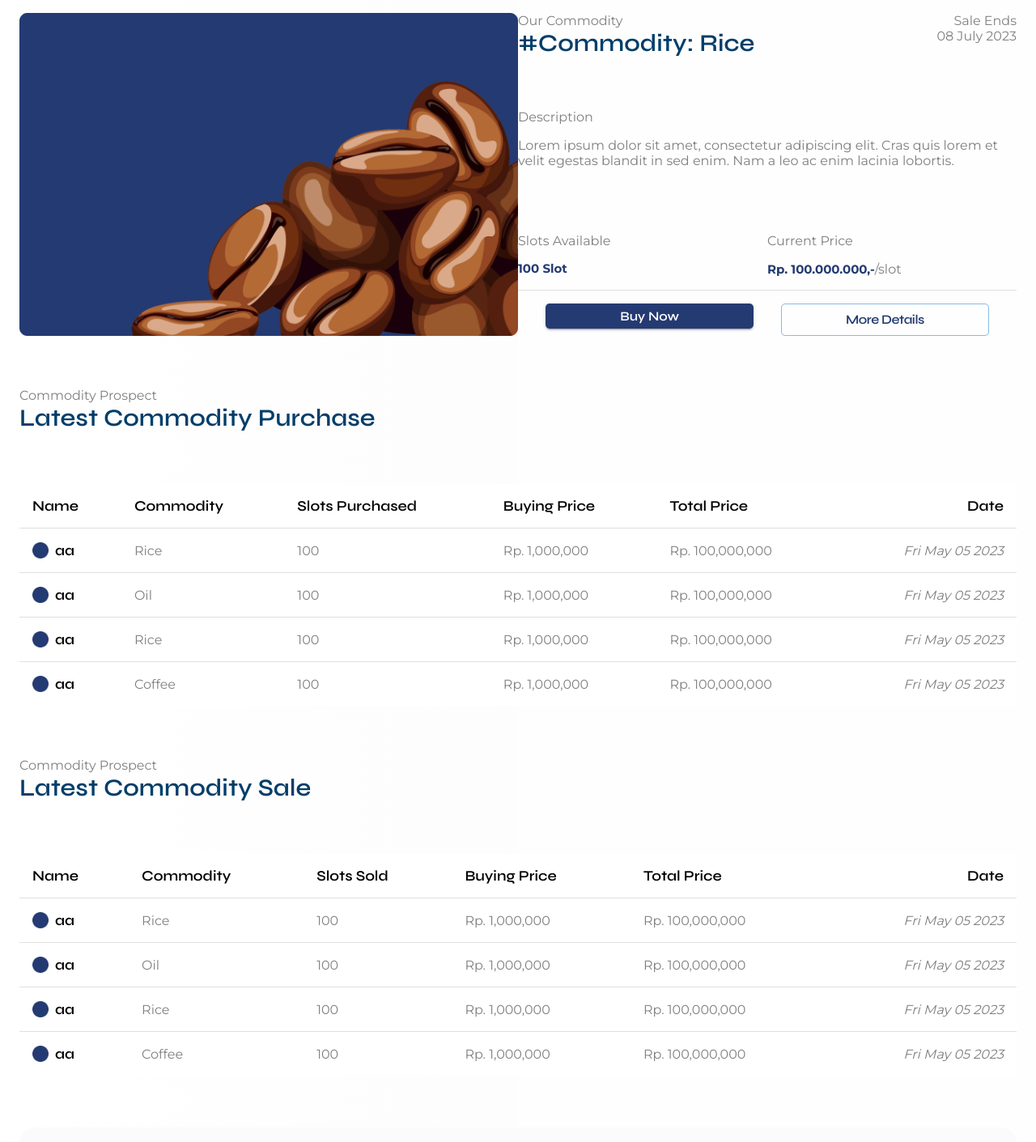
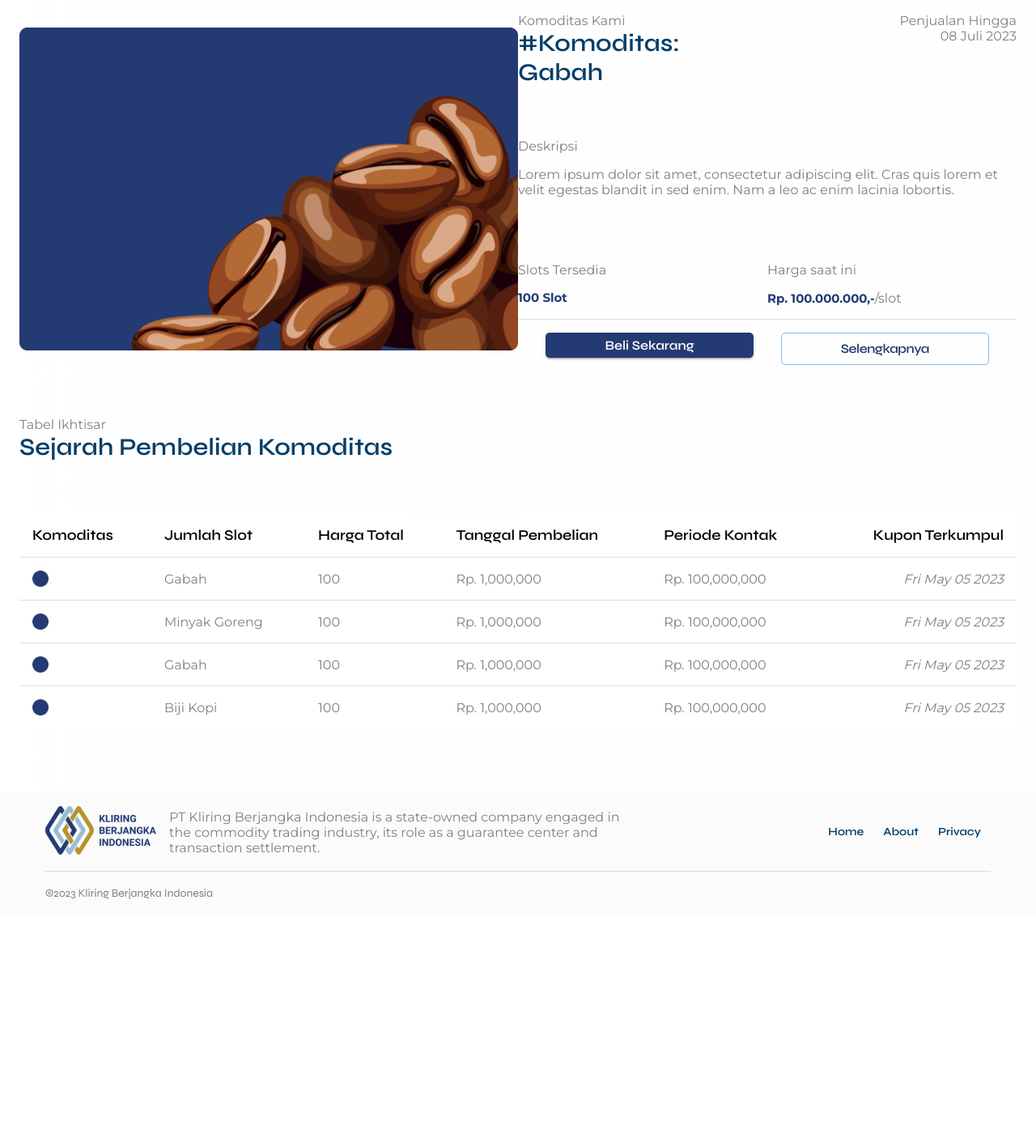
Before and after one commit to xio84/bkn-website, a React (Create React App) app: page /commodity in a window 1280 px wide. Shown: the part 180-1591 px from the top of the page at 81% size. After the commit the page ends 1311 px from the top, so only its background shows below. Built offline with nearby package versions, Linux system fonts and the light colour scheme.

Commit message:
Translate Index & Commodity Page

```diff
--- a/src/components/Contact.jsx
+++ b/src/components/Contact.jsx
@@ -1,7 +1,6 @@
 import * as React from "react";
 import Typography from "@mui/material/Typography";
-import { Stack, Container, TextField, Button, Grid } from '@mui/material';
-
+import { Stack, Container, TextField, Button, Grid } from "@mui/material";
 
 export default function Contact(props) {
   return (
@@ -11,40 +10,29 @@ export default function Contact(props) {
         backgroundColor: "rgba(251, 251, 251, 1)",
         borderRadius: "20px",
         padding: "20px",
-  }}>
+      }}
+    >
       <Grid container justifyContent={"space-between"} alignItems={"center"}>
         <Grid item xs={12} md={8}>
-        <Stack spacing={2} display={{ xs: 'none', md: 'block' }}>
-          <Typography
-            variant="h2"
-            align="left"
-          >
-            Find your Commodity Prospect
+          <Stack spacing={2} display={{ xs: "none", md: "block" }}>
+            <Typography variant="h2" align="left">
+              Temukan Prospek Komoditas Anda
             </Typography>
-          <Typography
-            variant="body1"
-            align="left"
-            paragraph
-          >
-            Stay in the loop with everything you need to know.
+            <Typography variant="body1" align="left" paragraph>
+              Tetap ikuti perkembangan semua hal yang perlu Anda ketahui.
             </Typography>
           </Stack>
-        <Typography
-            variant="h2"
-            align="center"
-            display={{ md: 'none' }}
-            mb={2}
-          >
+          <Typography variant="h2" align="center" display={{ md: "none" }} mb={2}>
             Find your Commodity Prospect
           </Typography>
         </Grid>
         <Grid item xs={12} md={4}>
-        <Stack alignItems={"center"} direction={"row"} spacing={5}  display={{ xs: 'none', md: 'block' }}>
-          <TextField id="email" label="Input Email" variant="outlined"/>
+          <Stack alignItems={"center"} direction={"row"} spacing={5} display={{ xs: "none", md: "block" }}>
+            <TextField id="email" label="Input Email" variant="outlined" />
             <Button variant="contained">Subscribe</Button>
           </Stack>
-        <Stack alignItems={"center"} spacing={5}  display={{ md: 'none' }}>
-          <TextField id="email" label="Input Email" variant="outlined"/>
+          <Stack alignItems={"center"} spacing={5} display={{ md: "none" }}>
+            <TextField id="email" label="Input Email" variant="outlined" />
             <Button variant="contained">Subscribe</Button>
           </Stack>
         </Grid>
--- a/src/components/Header.jsx
+++ b/src/components/Header.jsx
@@ -65,7 +65,9 @@ export default function Header(props) {
               </Grid>
             </Grid>
             <Grid item xs={3} md={2} ml={"auto"}>
-              <Button href="/" variant="outlined" sx={{ maxWidth: "100%", maxHeight: "100%", ml: "auto" }}>Login</Button>
+              <Button href="/" variant="outlined" sx={{ maxWidth: "100%", maxHeight: "100%", ml: "auto" }}>
+                Masuk
+              </Button>
             </Grid>
           </Grid>
         </Container>
--- a/src/pages/Commodity.jsx
+++ b/src/pages/Commodity.jsx
@@ -1,9 +1,9 @@
 import * as React from "react";
 import Grid from "@mui/material/Grid";
 import Container from "@mui/material/Container";
-import Box from '@mui/material/Box';
-import Button from '@mui/material/Button';
-import Stack from '@mui/material/Stack';
+import Box from "@mui/material/Box";
+import Button from "@mui/material/Button";
+import Stack from "@mui/material/Stack";
 
 // Components
 // import PropertyList from "../components/marketplace/Property";
@@ -17,71 +17,46 @@ import Header from "../components/Header";
 import Section from "../components/Section";
 import MainTable from "../components/Table";
 import Contact from "../components/Contact";
-import Footer from "../components/Footer"
+import Footer from "../components/Footer";
 import { Divider } from "@mui/material";
 
 // Data seeders
 const data = [
   {
-    "pic": require("../assets/commodities/Coffee.png"),
-    "name": "Coffee",
-    "slot": 100,
-    "price": 100000000
+    pic: require("../assets/commodities/Coffee.png"),
+    name: "Kopi",
+    slot: 100,
+    price: 100000000,
   },
   {
-    "pic": require("../assets/commodities/Oil.png"),
-    "name": "Oil",
-    "slot": 100,
-    "price": 100000000
+    pic: require("../assets/commodities/Oil.png"),
+    name: "Minyak",
+    slot: 100,
+    price: 100000000,
   },
   {
-    "pic": require("../assets/commodities/Rice.png"),
-    "name": "Rice",
-    "slot": 100,
-    "price": 100000000
+    pic: require("../assets/commodities/Rice.png"),
+    name: "Rice",
+    slot: 100,
+    price: 100000000,
   },
-]
+];
 
-function createData(name = '', commodity = '', slot = 0, price = 0, date=new Date.now()) {
-  return { name, commodity, slot, price, date }
+function createData(commodity = "", slot = 0, price = 0, date = new Date.now()) {
+  return { commodity, slot, price, date };
 }
 
 const rows = [
-  createData(
-      "aa",
-      "Rice",
-      100,
-      1000000,
-      new Date('2023-05-05')
-  ),
-  createData(
-      "aa",
-      "Oil",
-      100,
-      1000000,
-      new Date('2023-05-05')
-  ),
-  createData(
-      "aa",
-      "Rice",
-      100,
-      1000000,
-      new Date('2023-05-05')
-  ),
-  createData(
-      "aa",
-      "Coffee",
-      100,
-      1000000,
-      new Date('2023-05-05')
-  ),
-]
-
+  createData("Gabah", 100, 1000000, new Date("2023-05-05")),
+  createData("Minyak Goreng", 100, 1000000, new Date("2023-05-05")),
+  createData("Gabah", 100, 1000000, new Date("2023-05-05")),
+  createData("Biji Kopi", 100, 1000000, new Date("2023-05-05")),
+];
 
 function Commodity(props) {
   return (
     <main>
-      <Header {...props} activeContent="Collections"/>
+      <Header {...props} activeContent="Collections" />
       <Container maxWidth="xl">
         <Stack spacing={8}>
           <Typography variant="subtitle1" align="left">
@@ -95,77 +70,36 @@ function Commodity(props) {
               <Stack spacing={8}>
                 <Grid container>
                   <Grid item xs={6}>
-                    <Typography
-                      variant="body"
-                      align="left"
-                      color="grey"
-                      textDecoration="unset"
-                      fontFamily="Montserrat"
-                      marginBottom={0}
-                      paragraph
-                    >
-                      Our Commodity
+                    <Typography variant="body" align="left" color="grey" textDecoration="unset" fontFamily="Montserrat" marginBottom={0} paragraph>
+                      Komoditas Kami
                     </Typography>
                   </Grid>
                   <Grid item xs={6}>
-                    <Typography
-                      variant="body"
-                      align="right"
-                      color="grey"
-                      textDecoration="unset"
-                      fontFamily="Montserrat"
-                      marginBottom={0}
-                      paragraph
-                    >
-                      Sale Ends
+                    <Typography variant="body" align="right" color="grey" textDecoration="unset" fontFamily="Montserrat" marginBottom={0} paragraph>
+                      Penjualan Hingga
                     </Typography>
                   </Grid>
                   <Grid item xs={6}>
-                    <Typography
-                      variant="h2"
-                      align="left"
-                      color="#003E69"
-                      textDecoration="unset"
-                      fontFamily="Syne"
-                      fontSize={30}
-                      fontWeight={700}
-                    >
-                      #Commodity: Rice
+                    <Typography variant="h2" align="left" color="#003E69" textDecoration="unset" fontFamily="Syne" fontSize={30} fontWeight={700}>
+                      #Komoditas: Gabah
                     </Typography>
                   </Grid>
                   <Grid item xs={6}>
-                    <Typography
-                      variant="body"
-                      align="right"
-                      color="grey"
-                      textDecoration="unset"
-                      fontFamily="Montserrat"
-                      marginBottom={0}
-                      paragraph
-                    >
-                      08 July 2023
+                    <Typography variant="body" align="right" color="grey" textDecoration="unset" fontFamily="Montserrat" marginBottom={0} paragraph>
+                      08 Juli 2023
                     </Typography>
                   </Grid>
                 </Grid>
                 <Stack spacing={2}>
-                  <Typography variant="subtitle1">
-                    Description
-                  </Typography>
-                  <Typography variant="subtitle1">
-                  Lorem ipsum dolor sit amet, consectetur adipiscing elit. Cras quis lorem et
-                  velit egestas blandit in sed enim. Nam a leo ac enim lacinia lobortis.
-                  </Typography>
+                  <Typography variant="subtitle1">Deskripsi</Typography>
+                  <Typography variant="subtitle1">Lorem ipsum dolor sit amet, consectetur adipiscing elit. Cras quis lorem et velit egestas blandit in sed enim. Nam a leo ac enim lacinia lobortis.</Typography>
                 </Stack>
                 <Grid container rowSpacing={2} justifyContent={"space-evenly"} mt={"auto"}>
                   <Grid item xs={6}>
-                    <Typography variant="subtitle1">
-                      Slots Available
-                    </Typography>
+                    <Typography variant="subtitle1">Slots Tersedia</Typography>
                   </Grid>
                   <Grid item xs={6}>
-                    <Typography variant="subtitle1">
-                      Current Price
-                    </Typography>
+                    <Typography variant="subtitle1">Harga saat ini</Typography>
                   </Grid>
                   <Grid item xs={6}>
                     <Typography variant="h3" fontFamily={"Montserrat"} fontWeight={700} letterSpacing={-0.03} fontSize={15}>
@@ -174,35 +108,34 @@ function Commodity(props) {
                   </Grid>
                   <Grid item xs={6}>
                     <Typography display={"inline"} variant="h3" fontFamily={"Montserrat"} fontWeight={700} letterSpacing={-0.03} fontSize={15}>
-                    Rp. 100.000.000,-
+                      Rp. 100.000.000,-
                     </Typography>
-                    <Typography display={"inline"} variant="subtitle1">/slot</Typography>
+                    <Typography display={"inline"} variant="subtitle1">
+                      /slot
+                    </Typography>
                   </Grid>
                   <Grid item xs={12}>
                     <Divider></Divider>
                   </Grid>
                   <Grid item xs={5}>
                     <Button variant="contained" fullWidth>
-                      Buy Now
+                      Beli Sekarang
                     </Button>
                   </Grid>
                   <Grid item xs={5}>
                     <Button variant="outlined" fullWidth>
-                      More Details
+                      Selengkapnya
                     </Button>
                   </Grid>
                 </Grid>
               </Stack>
             </Grid>
           </Grid>
-          <Section subtext="Commodity Prospect" heading="Latest Commodity Purchase" />
-          <MainTable data={rows} headers={["Name", "Commodity", "Slots Purchased", "Buying Price", "Total Price", "Date"]}/>
-          <Section subtext="Commodity Prospect" heading="Latest Commodity Sale" />
-          <MainTable data={rows} headers={["Name", "Commodity", "Slots Sold", "Buying Price", "Total Price", "Date"]}/>
-          <Contact/>
+          <Section subtext="Tabel Ikhtisar" heading="Sejarah Pembelian Komoditas" />
+          <MainTable data={rows} headers={["Komoditas", "Jumlah Slot", "Harga Total", "Tanggal Pembelian", "Periode Kontak", "Kupon Terkumpul"]} />
         </Stack>
       </Container>
-      <Footer/>
+      <Footer />
     </main>
   );
 }
--- a/src/pages/Index.jsx
+++ b/src/pages/Index.jsx
@@ -25,51 +25,51 @@ import Carousel from "react-material-ui-carousel";
 const data = [
   {
     pic: "Coffee.png",
-    name: "Coffee",
+    name: "Biji Kopi",
     slot: 100,
     price: 100000000,
   },
   {
     pic: "Oil.png",
-    name: "Oil",
+    name: "Minyak Goreng",
     slot: 100,
     price: 100000000,
   },
   {
     pic: "Rice.png",
-    name: "Rice",
+    name: "Gabah",
     slot: 100,
     price: 100000000,
   },
   {
     pic: "Coffee.png",
-    name: "Coffee",
+    name: "Biji Kopi",
     slot: 100,
     price: 100000000,
   },
   {
     pic: "Oil.png",
-    name: "Oil",
+    name: "Minyak Goreng",
     slot: 100,
     price: 100000000,
   },
   {
     pic: "Rice.png",
-    name: "Rice",
+    name: "Gabah",
     slot: 100,
     price: 100000000,
   },
 ];
 
-function createData(name = "", commodity = "", slot = 0, price = 0, date = new Date.now()) {
-  return { name, commodity, slot, price, date };
+function createData(commodity = "", slot = 0, price = 0, date = new Date.now(), coupon = "") {
+  return { commodity, slot, price, date, coupon };
 }
 
 const rows = [
-  createData("Muh. Alkautzar Sanusi", "#Commodity: Rice", 3, 1000000, new Date("2023-07-03")),
-  createData("Muh. Yafi", "#Commodity: Coffe Beans", 10, 3000000, new Date("2023-05-05")),
-  createData("Aga Subagja", "#Commodity: Cooking Oil", 5, 3800000, new Date("2022-11-01")),
-  createData("Oksidian Tafly", "#Commodity: Coffe Beans", 15, 4500000, new Date("2023-05-05")),
+  createData("#Komoditas: Gabah", 3, 1000000, new Date("2023-07-03"), "1 Kupon"),
+  createData("#Komoditas: Biji Kopi", 10, 3000000, new Date("2023-05-05"), "5 Kupon"),
+  createData("#Komoditas: Minyak Goreng", 5, 3800000, new Date("2022-11-01"), "3 Kupon"),
+  createData("#Komoditas: Biji Kopi", 15, 4500000, new Date("2023-05-05"), "2 Kupon"),
 ];
 
 function xGrid(d) {
@@ -95,13 +95,13 @@ function xGrid(d) {
                   borderRadius: 0.5,
                 }}
               >
-                Sale ending
+                Penawaran Segera Berakhir
               </Typography>
             )}
             <CardContent>
               <Grid container>
                 <Grid item xs={6}>
-                  <Typography variant="h3">#Commodity:</Typography>
+                  <Typography variant="h3">#Komoditas:</Typography>
                 </Grid>
                 <Grid item xs={6}>
                   <Typography align="right" variant="subtitle1">
@@ -119,7 +119,7 @@ function xGrid(d) {
               </Grid>
             </CardContent>
             <CardActions sx={{ padding: 2 }}>
-              <Button variant="contained">Learn More</Button>
+              <Button variant="contained">Selengkapnya</Button>
             </CardActions>
             {/* </Stack> */}
           </Card>
@@ -155,11 +155,11 @@ function Home(props) {
                   Komoditas Alami Indonesia, Satu Klik Saja!
                 </Typography>
                 <Typography variant="body1" align="left" paragraph>
-                  KBI presents an innovation in exploring Indonesia's natural potential in the technological dimension in the form of nft.
+                  KBI menghadirkan sebuah inovasi dalam eksplorasi potensi alam Indonesia dengan teknologi nft.
                 </Typography>
                 <Stack sx={{ pt: 4 }} direction="row" spacing={2} justifyContent="left">
-                  <Button variant="contained">Explore More</Button>
-                  <Button variant="outlined">Register Now</Button>
+                  <Button variant="contained">Selengkapnya</Button>
+                  <Button variant="outlined">Daftar Sekarang</Button>
                 </Stack>
               </Container>
             </Grid>
@@ -169,7 +169,7 @@ function Home(props) {
           </Grid>
         </Box>
         <Stack spacing={8}>
-          <Section subtext="Ready to Collect" heading="Latest Collections" />
+          <Section subtext="Stok Tersedia" heading="Komoditas Terbaru" />
           {/* List of collections */}
           <Carousel animation="slide" sx={{ display: { xs: "none", md: "block" } }}>
             {splitByX(data, 3)}
@@ -178,10 +178,8 @@ function Home(props) {
             {splitByX(data, 1)}
           </Carousel>
           {/* End list of collections */}
-          <Section subtext="Commodity Prospect" heading="Latest Commodity Purchase" />
-          <MainTable data={rows} headers={["Name", "Commodity", "Slots Purchased", "Buying Price", "Total Price", "Date"]} />
-          <Section subtext="Commodity Prospect" heading="Latest Commodity Sale" />
-          <MainTable data={rows} headers={["Name", "Commodity", "Slots Sold", "Buying Price", "Total Price", "Date"]} />
+          <Section subtext="Tabel Ikhtisar" heading="Sejarah Pembelian Komoditas" />
+          <MainTable data={rows} headers={["Komoditas", "Jumlah Slot", "Harga Total", "Tanggal Pembelian", "Periode Kontak", "Kupon Terkumpul"]} />
           <Contact />
         </Stack>
       </Container>
```
Lines whose indentation alone changed are shown as unchanged.
